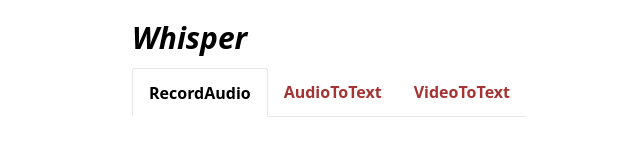
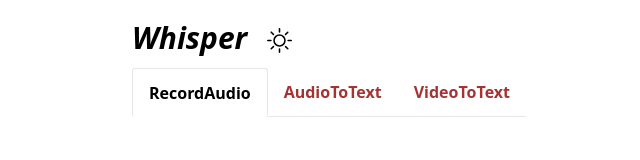
Before and after one commit to SAYEM5522/Whisper, a Next.js app in the folder whisper_web/: page / in a window 1280 px wide. Shown: the top 160 px of the page, without its empty margins (124-764 px from the left). Built offline with nearby package versions, Linux system fonts and the light colour scheme.

Commit message:
Dark Mode Add In Header

```diff
--- a/whisper_web/components/Header/Header.tsx
+++ b/whisper_web/components/Header/Header.tsx
@@ -1,4 +1,8 @@
 import React,{useState,useCallback} from 'react'
+import {BsSun} from "react-icons/bs"
+import {HiOutlineMoon} from "react-icons/hi"
+import { useTheme } from 'next-themes'
+
 const HeaderItem=[
   {
     id:1,
@@ -15,10 +19,26 @@
 ]
 
 const Header = () => {
+  const [mode,setMode]=useState(false)
+  const { theme, setTheme } = useTheme()
   const [acttiveIndex,setACtiveIndex]=useState(0)
+  const ModeChange=useCallback(()=>{
+    setMode(!mode)
+    setTheme(theme === 'light' ? 'dark' : 'light')
+  },[mode,theme])
   return (
     <div>
+      <div className='flex items-center'>
       <h2 className='font-semibold italic text-3xl py-3'>Whisper</h2>
+      <div onClick={ModeChange}>
+      {
+        mode?
+        <HiOutlineMoon size={25} className="ml-5 mt-1 cursor-pointer"/>:
+        <BsSun  size={25} className="ml-5 mt-1 cursor-pointer"/>
+
+      }
+      </div>
+      </div>
     <div
     className='max-w-full flex items-center'
     >
@@ -27,7 +47,7 @@
       HeaderItem.map((item,index)=>{
         return(
           <div key={index} className={`${index===acttiveIndex ?'border-x border-t rounded-[3px]':'border-b hover:bg-[#EEEEEE] hover:rounded-sm '} cursor-pointer gray-400 px-4 py-3`}>
-            <p onClick={()=>setACtiveIndex(index)} className={`${acttiveIndex===index?'text-black':'text-[#A43333]'} font-semibold `}>{item.name}</p>
+            <p onClick={()=>setACtiveIndex(index)} className={`${acttiveIndex===index?'text-black dark:text-white':'text-[#A43333]'} font-semibold `}>{item.name}</p>
           </div>
         )
       })
--- a/whisper_web/pages/_app.tsx
+++ b/whisper_web/pages/_app.tsx
@@ -1,8 +1,13 @@
 import '../styles/globals.css'
 import type { AppProps } from 'next/app'
+import { ThemeProvider } from 'next-themes'
 
 function MyApp({ Component, pageProps }: AppProps) {
-  return <Component {...pageProps} />
+  return (
+    <ThemeProvider attribute='class'>
+  <Component {...pageProps} />
+  </ThemeProvider>
+  )
 }
 
 export default MyApp
--- a/whisper_web/tailwind.config.js
+++ b/whisper_web/tailwind.config.js
@@ -1,5 +1,6 @@
 /** @type {import('tailwindcss').Config} */
 module.exports = {
+  darkMode: 'class',
   content: [
     './pages/**/*.{js,ts,jsx,tsx}',
     './components/**/*.{js,ts,jsx,tsx}',
```
